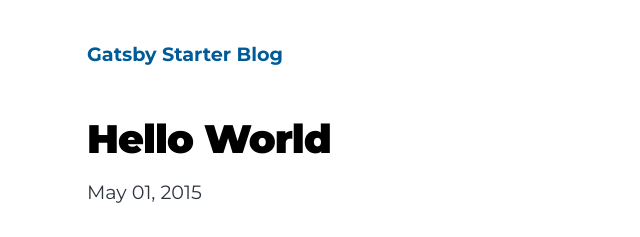
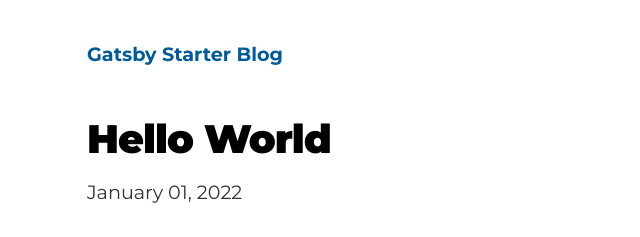
Before and after one commit to CaptMadhan/gatsby-starter-blog-master, a Gatsby site: page /hello-world/ in a window 1280 px wide. Shown: the top 237 px of the page, 237-877 px from the left. Built offline with nearby package versions, Linux system fonts and the light colour scheme; Gatsby itself is replaced by a stand-in of ours; some packages are replaced by stand-ins of ours.

Commit message:
Update index.md

```diff
--- a/content/blog/hello-world/index.md
+++ b/content/blog/hello-world/index.md
@@ -1,6 +1,6 @@
 ---
 title: Hello World
-date: "2015-05-01T22:12:03.284Z"
+date: "2022-01-01T22:12:03.284Z"
 description: "Wassuppp World!!"
 ---
 
```
